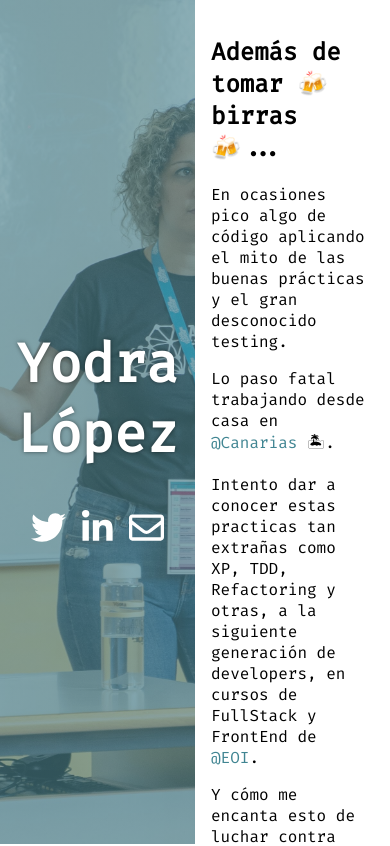
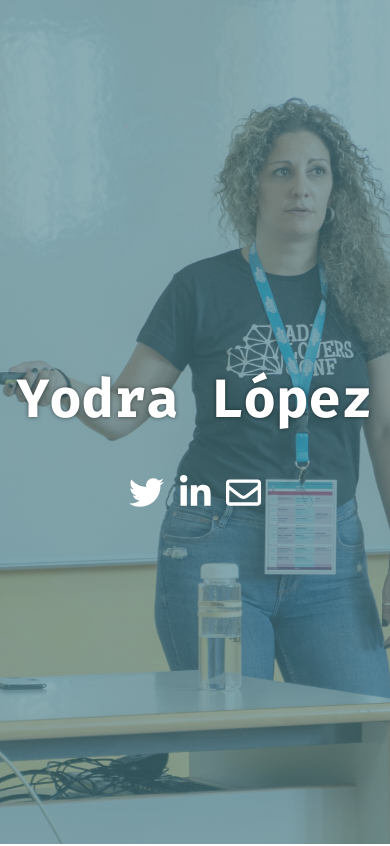
Before and after one commit to yodra/my-web, a Next.js app: page / in a window 390 px wide. Shown: the top 846 px of the page. Built offline with nearby package versions, Linux system fonts and the light colour scheme.

Commit message:
improve responsive

```diff
--- a/components/header/Header.tsx
+++ b/components/header/Header.tsx
@@ -18,6 +18,13 @@
   justify-content: center;
   align-items: center;
   text-align: center;
+  @media (width: 768px) {
+    width: 40vw;
+  }
+  @media (max-width: 425px) {
+    width: 100vw;
+  }
+
 `;
 
 const SocialMedia = styled.div`
--- a/pages/index.tsx
+++ b/pages/index.tsx
@@ -8,6 +8,9 @@
 const Container = styled.div`
   display: flex;
   font-family: 'Fira Code', monospace;
+  @media (max-width: 425px) {
+    flex-direction: column;
+  }
 `;
 
 const Body = styled.div`
@@ -20,6 +23,10 @@
   box-sizing: border-box;
   @media (max-width: 768px) {
     padding: 1em;
+    width: 60vw;
+  }
+  @media (max-width: 425px) {
+    width: 100vw;
   }
 `;
 
--- a/styles.css
+++ b/styles.css
@@ -1,5 +1,5 @@
-@import url('https://fonts.googleapis.com/css2?family=Fira+Code&display=swap');
+@import url('https://fonts.googleapis.com/css2?family=Fira+Code:wght@300;400;500;515;600;700&display=swap');
 
 body {
-    margin: 0;
+  margin: 0;
 }
```
